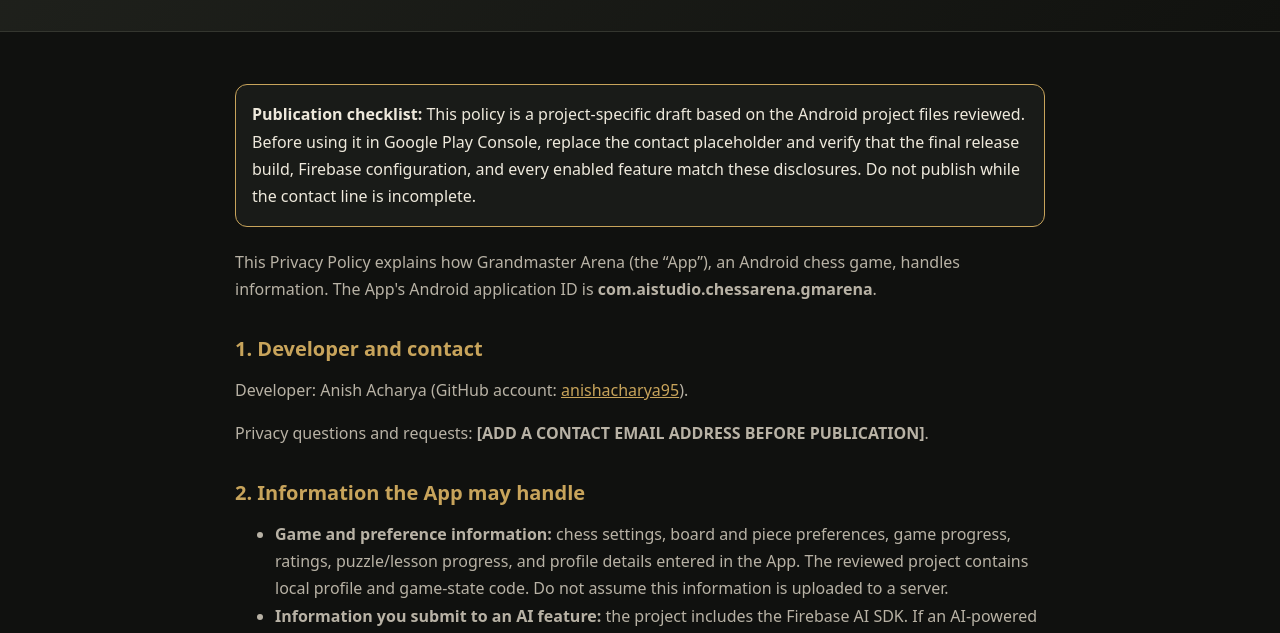
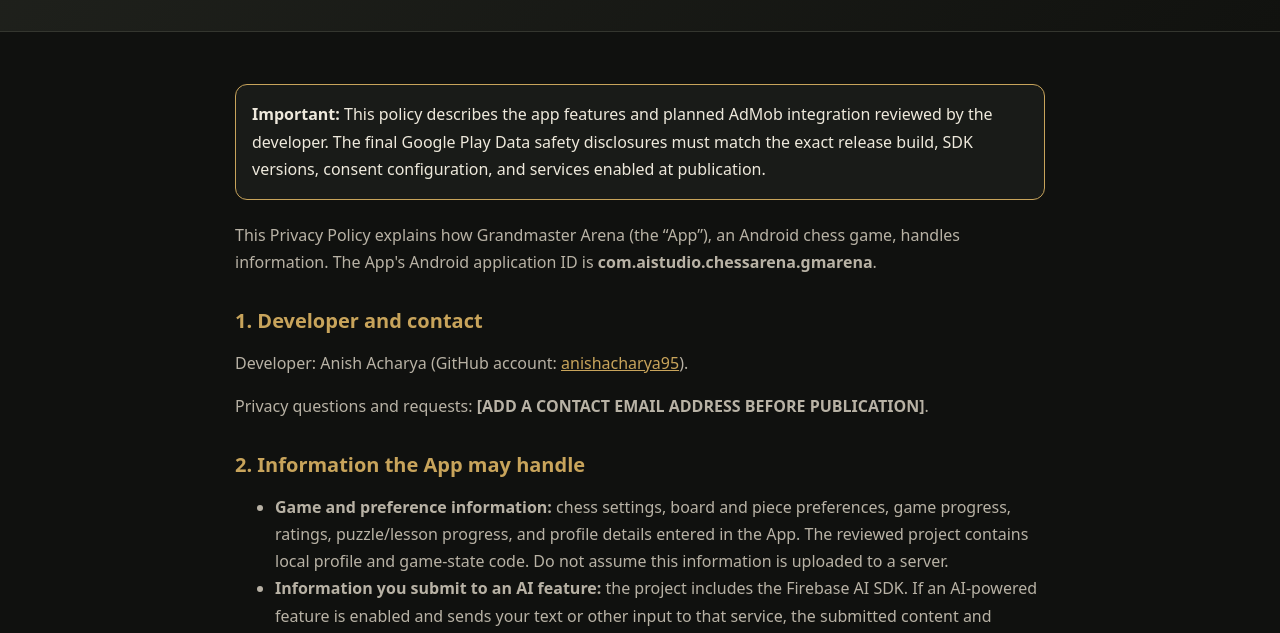
Before and after one commit to anishacharya95/grandmaster-arena-privacy-policy, a plain HTML site: page index.html in a window 1280 px wide. Shown: the part 167-800 px from the top of the page. Drawn offline with Linux system fonts and the light colour scheme.

Commit message:
Clean up privacy policy publication notice

```diff
--- a/index.html
+++ b/index.html
@@ -19,7 +19,7 @@ footer{border-top:1px solid var(--line);padding-top:20px;color:var(--muted);font
 <body>
 <header><main style="padding-top:0;padding-bottom:0"><div style="letter-spacing:.18em;color:#c8a45b;font-size:.78rem;font-weight:700">GRANDMASTER ARENA</div><h1>Privacy Policy</h1><div class="meta">Effective date: November 15, 2026 · Last updated: November 15, 2026</div></main></header>
 <main>
-<div class="notice"><strong>Publication checklist:</strong> This policy is a project-specific draft based on the Android project files reviewed. Before using it in Google Play Console, replace the contact placeholder and verify that the final release build, Firebase configuration, and every enabled feature match these disclosures. Do not publish while the contact line is incomplete.</div>
+<div class="notice"><strong>Important:</strong> This policy describes the app features and planned AdMob integration reviewed by the developer. The final Google Play Data safety disclosures must match the exact release build, SDK versions, consent configuration, and services enabled at publication.</div>
 <p>This Privacy Policy explains how Grandmaster Arena (the “App”), an Android chess game, handles information. The App's Android application ID is <strong>com.aistudio.chessarena.gmarena</strong>.</p>
 <h2>1. Developer and contact</h2>
 <p>Developer: Anish Acharya (GitHub account: <a href="https://github.com/anishacharya95">anishacharya95</a>).</p>
```
